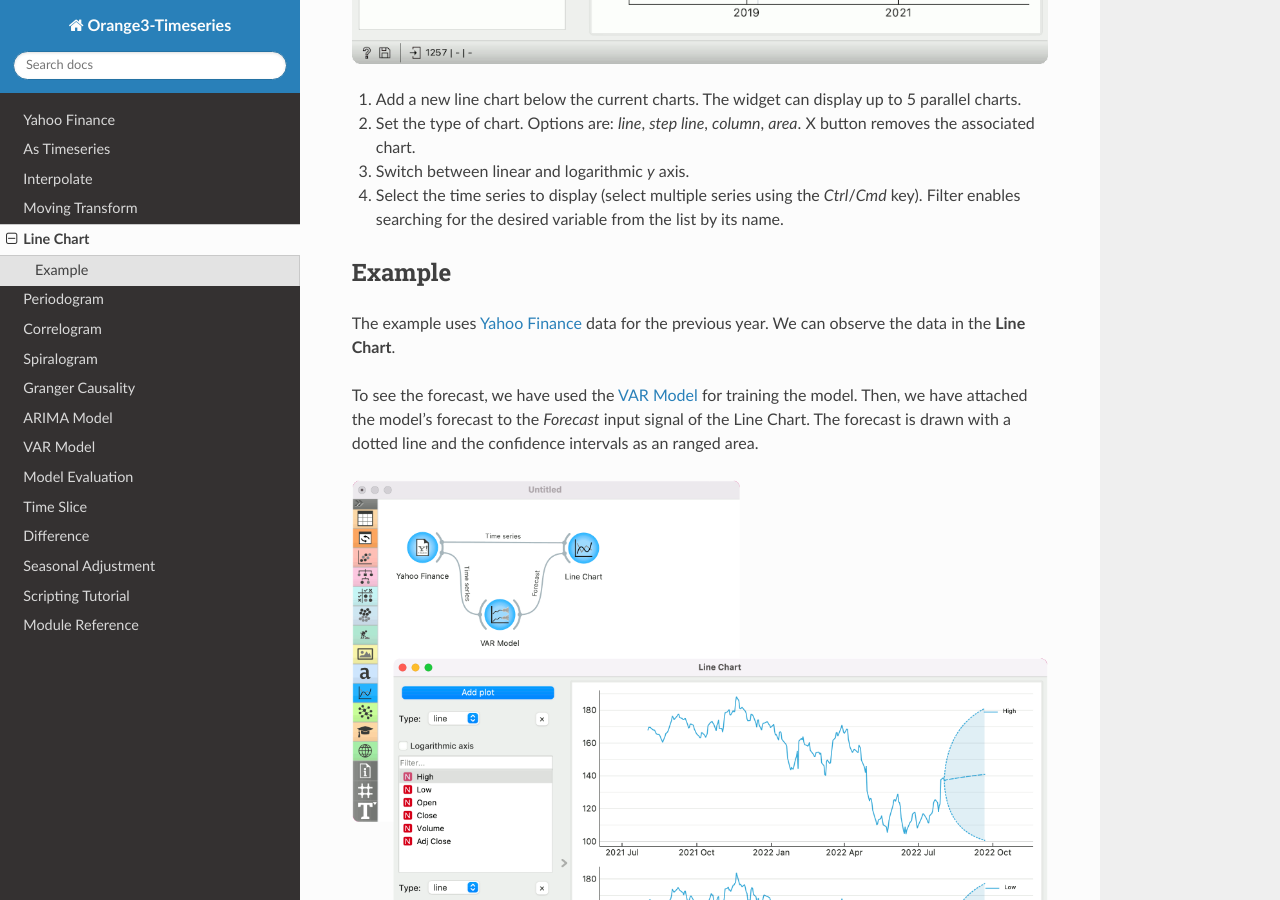
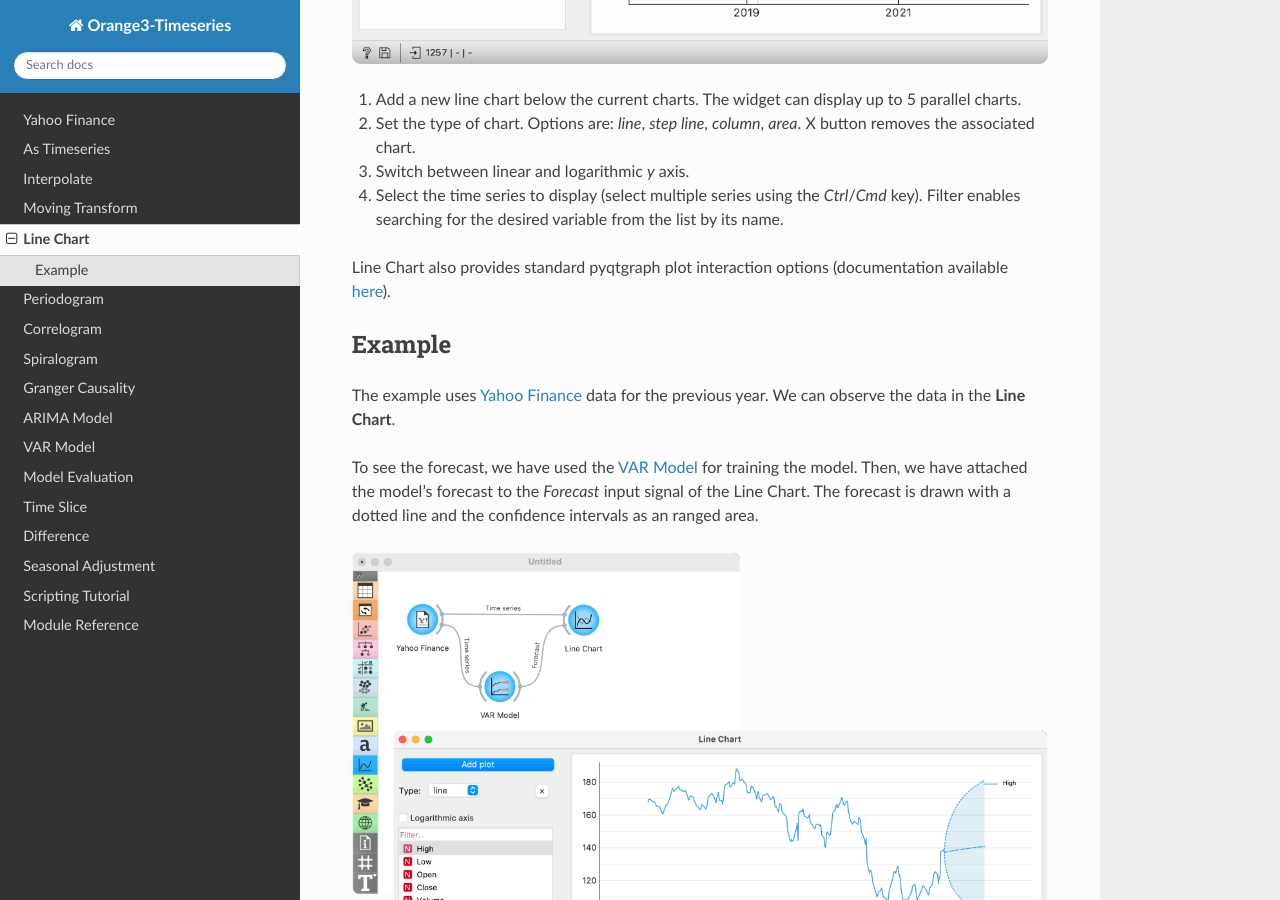
Before and after one commit to biolab/orange3-timeseries, a Sphinx documentation site: the page built from doc/widgets/line_chart.md, in a window 1280 px wide and 900 px high, scrolled down 786 px. Built offline with Sphinx 7.4.7 and the Read the Docs theme 2.0.0, drawn with Linux system fonts in a browser that asks for light colours.

Commit message:
[DOC] Line Chart: add note on pyqtgraph options

```diff
--- a/doc/widgets/line_chart.md
+++ b/doc/widgets/line_chart.md
@@ -18,6 +18,8 @@ You can visualize the time series in this widget. Note that the *line* option wi
 3. Switch between linear and logarithmic *y* axis.
 4. Select the time series to display (select multiple series using the *Ctrl*/*Cmd* key). Filter enables searching for the desired variable from the list by its name.
 
+Line Chart also provides standard pyqtgraph plot interaction options (documentation available [here](https://pyqtgraph.readthedocs.io/en/latest/user_guide/mouse_interaction.html)).
+
 Example
 -------
 
```
